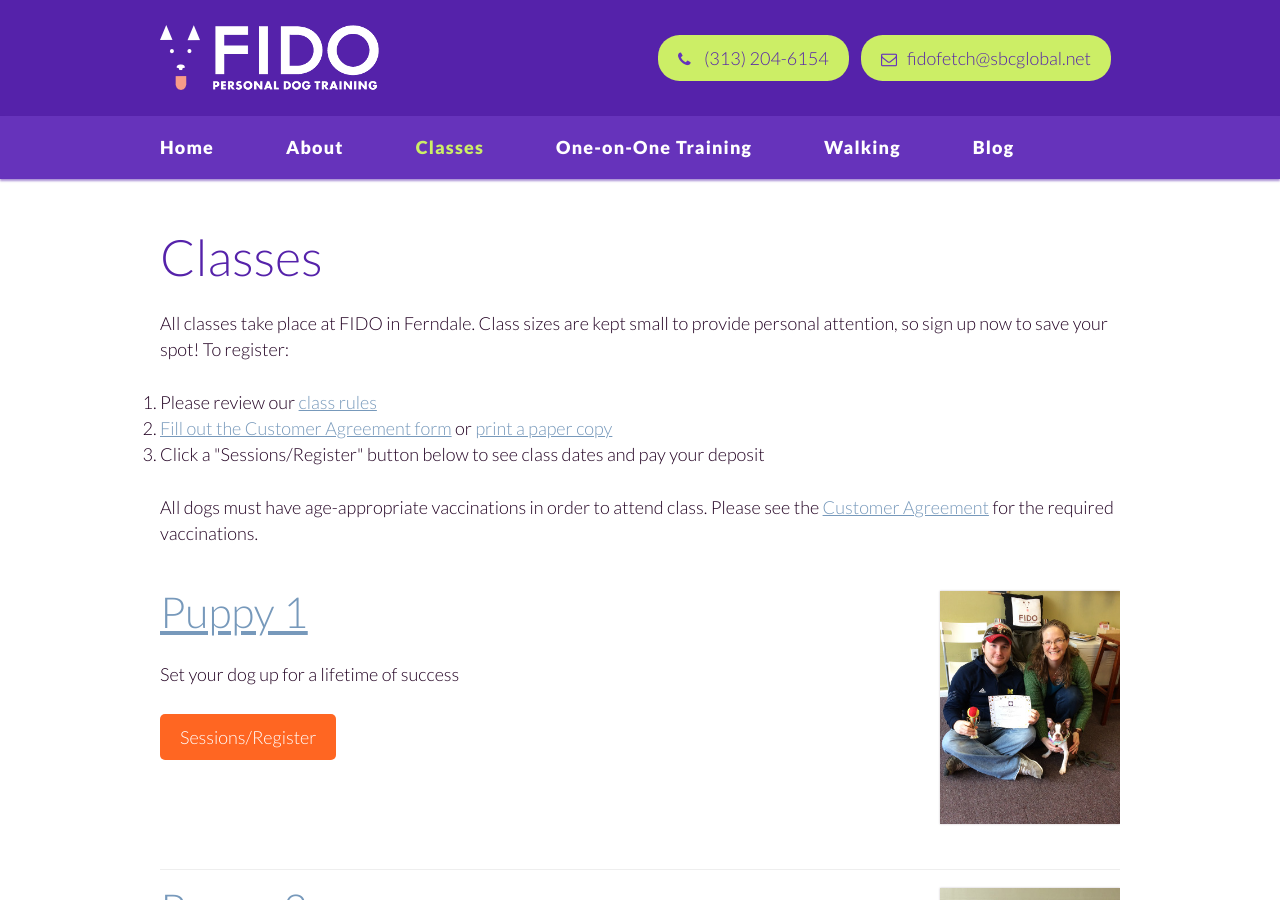
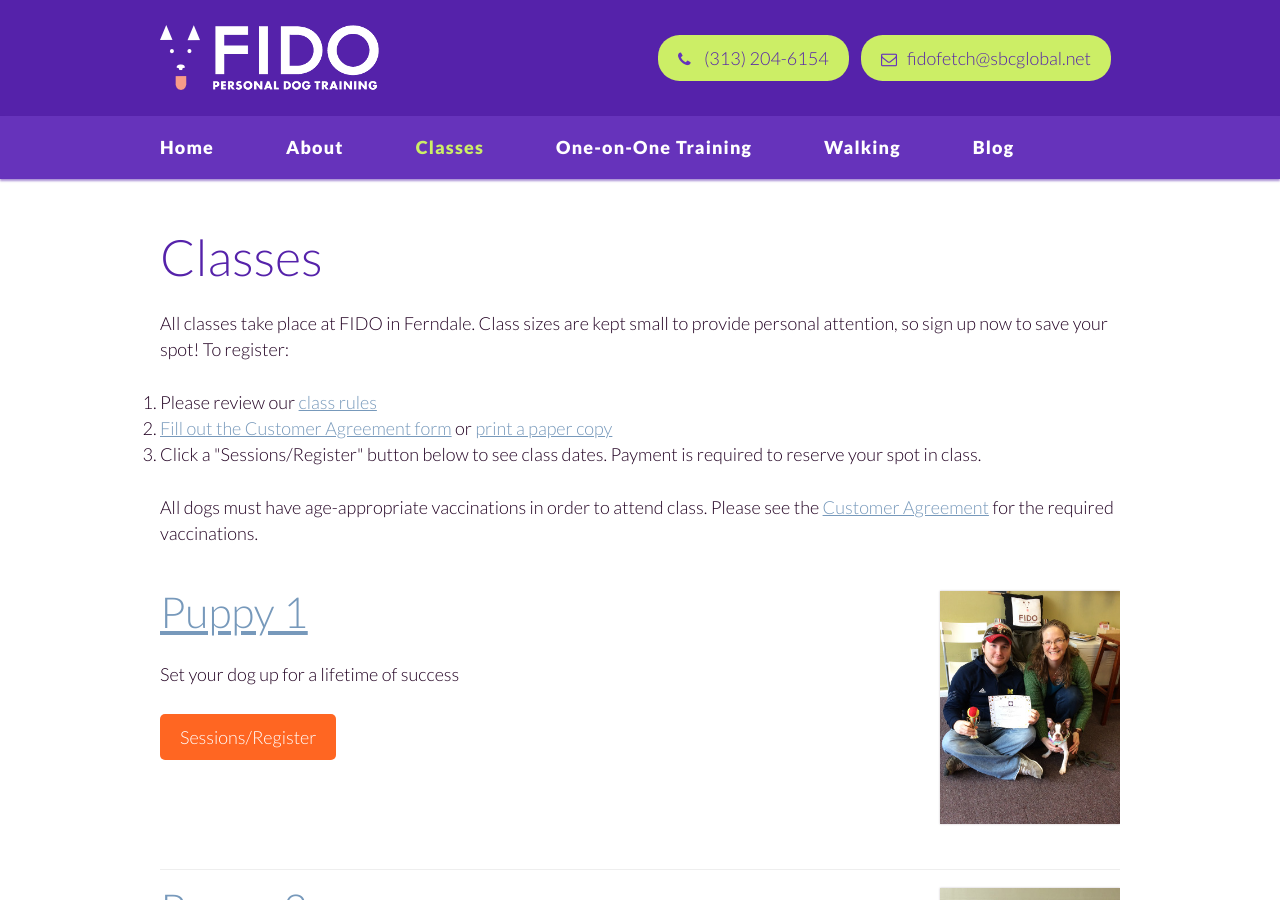
Before and after one commit to fidodogtraining/fidodogtraining.github.io, a Jekyll site: the page built from _autopages/classes.html, in a window 1280 px wide and 900 px high. Built offline with Jekyll 4.4.1, drawn with Linux system fonts in a browser that asks for light colours.

Commit message:
Update classes.html

```diff
--- a/_autopages/classes.html
+++ b/_autopages/classes.html
@@ -10,7 +10,7 @@ so sign up now to save your spot! To register:</p>
   <li>Please review our <a href="/rules/">class rules</a></li>
   <li><a href="/forms/group-class-customer-agreement/">Fill out the Customer Agreement form</a> or
   <a href="/images/fido_agree_rules.pdf">print a paper copy</a></li>
-  <li>Click a "Sessions/Register" button below to see class dates and pay your deposit</li>
+  <li>Click a "Sessions/Register" button below to see class dates. Payment is required to reserve your spot in class.</li>
 </ol>
 
 <p>All dogs must have age-appropriate vaccinations in order to attend class. Please see the
```
